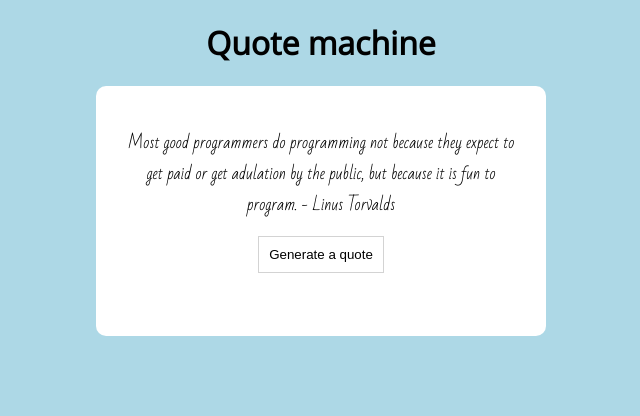
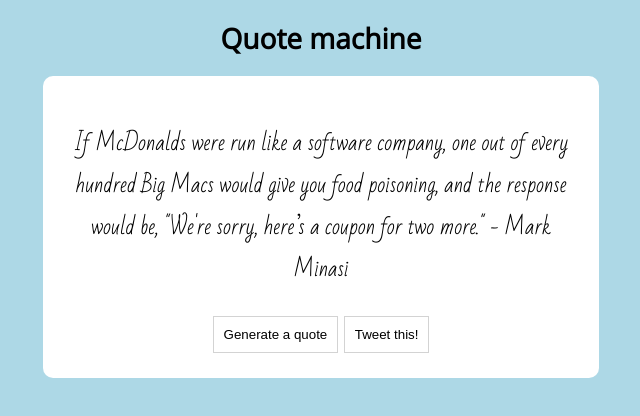
Before and after one commit to PatrycjaKubiczek/quote-machine, a plain HTML site: page index.html in a window 1280 px wide. Both pictures are taken after a click on the button "Generate a quote". Shown: the whole page, without its empty margins (319-959 px from the left). Drawn offline with nearby package versions, Linux system fonts and the light colour scheme.

Commit message:
adding twitter

```diff
--- a/app.js
+++ b/app.js
@@ -1,13 +1,23 @@
 var quotes = [
   'Always code as if the guy who ends up maintaining your code will be a violent psychopath who knows where you live - Martin Golding',
   'Most good programmers do programming not because they expect to get paid or get adulation by the public, but because it is fun to program. - Linus Torvalds',
-  'If McDonalds were run like a software company, one out of every hundred Big Macs would give you food poisoning, and the response would be, ‘We’re sorry, here’s a coupon for two more. - Mark Minasi',
+  'If McDonalds were run like a software company, one out of every hundred Big Macs would give you food poisoning, and the response would be, "We\'re sorry, here’s a coupon for two more." - Mark Minasi',
   'Talk is cheap. Show me the code. - Linus Torvalds',
-  'When someone says: "I want a programming language in which I need only say what I wish done", give him a lollipop. - Alan J. Perlis',];
+  'When someone says: "I want a programming language in which I need only say what I wish done", give him a lollipop. - Alan J. Perlis',
+  'Good code is its own best documentation. As you\'re about to add a comment, ask yourself, "How can I improve the code so that this comment isn\'t needed?" – Steve McConnell',
+  'Computer science education cannot make anybody an expert programmer any more than studying brushes and pigment can make somebody an expert painter. - Eric S. Raymond', ];
 
 var btn = document.querySelector('button');
 
 btn.onclick = function newQuote() {
-var randomNumber = Math.floor(Math.random() * (quotes.length));
-document.getElementById('quote').innerHTML = quotes[randomNumber];
+    var randomNumber = Math.floor(Math.random() * (quotes.length));
+    document.getElementById('quote').innerHTML = quotes[randomNumber];
+
+
+    var twitter = document.getElementById('tweet');
+
+
+    twitter.onclick = function tweet() {
+        this.setAttribute("href", 'https://twitter.com/intent/tweet?text=' + quotes[randomNumber]);
+    }
 }
--- a/index.html
+++ b/index.html
@@ -14,6 +14,9 @@
          <p id="quote"><!-- here goes quote --></p>
 
           <button>Generate a quote</button>
+
+          <a class="twitter-share-button" href="https://twitter.com/intent/tweet/?text=" data-size="large" target="_blank" id="tweet"><button id="twitter-btn">Tweet this!</button></a>
+
     </div>
 
 
--- a/main.css
+++ b/main.css
@@ -1,24 +1,22 @@
-body{
+body {
     background-color: lightblue;
-
+    font-size: 14px;
 }
 h1 {
     text-align: center;
     font-family: 'Open Sans', sans-serif;
-
 }
-
 .box {
     margin: 0 auto;
-  height: 200px;
-  width: 400px;
+    height: 20%;
+    width: 40%;
     background-color: white;
     border-radius: 10px;
     padding: 25px;
     font-family: 'Bad Script', cursive;
     text-align: center;
+    font-size: 1.5em;
 }
-
 button {
     background: white;
     border: 1px solid lightgrey;
```
Lines whose indentation alone changed are shown as unchanged.
